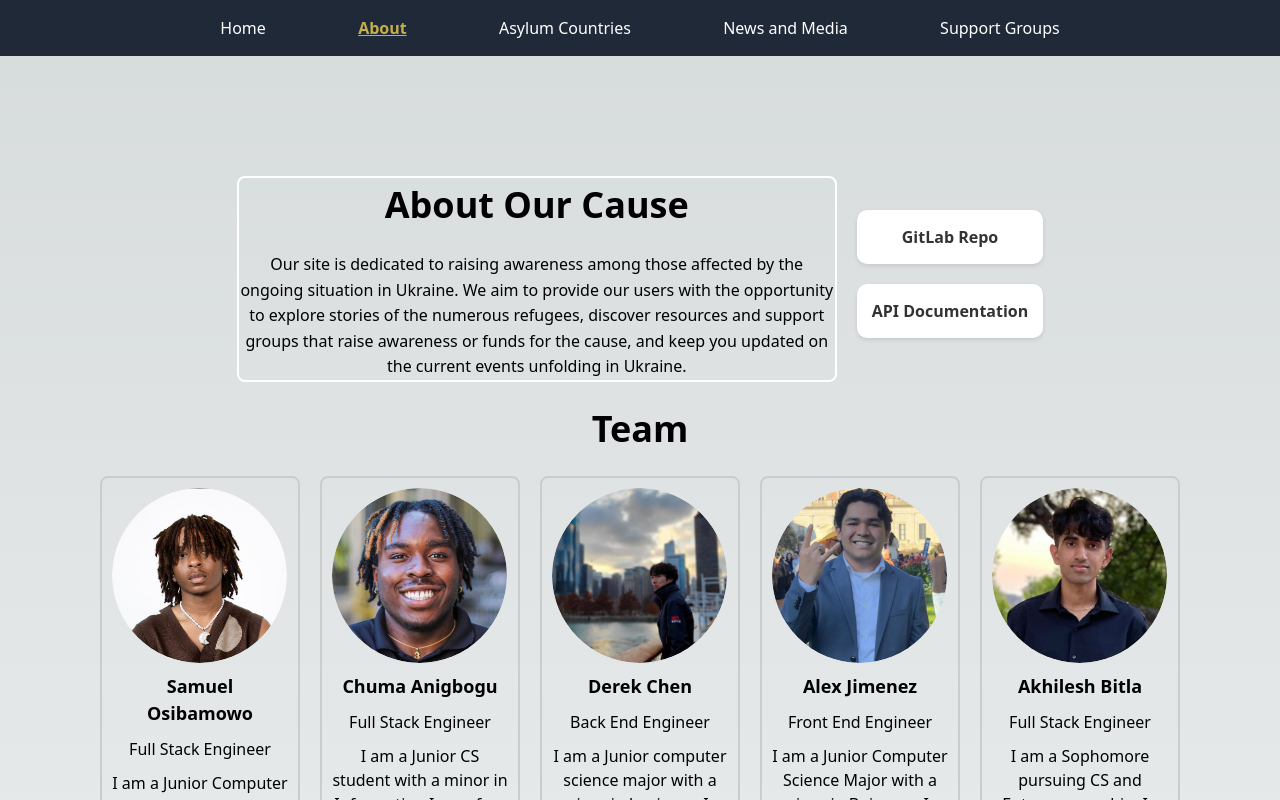
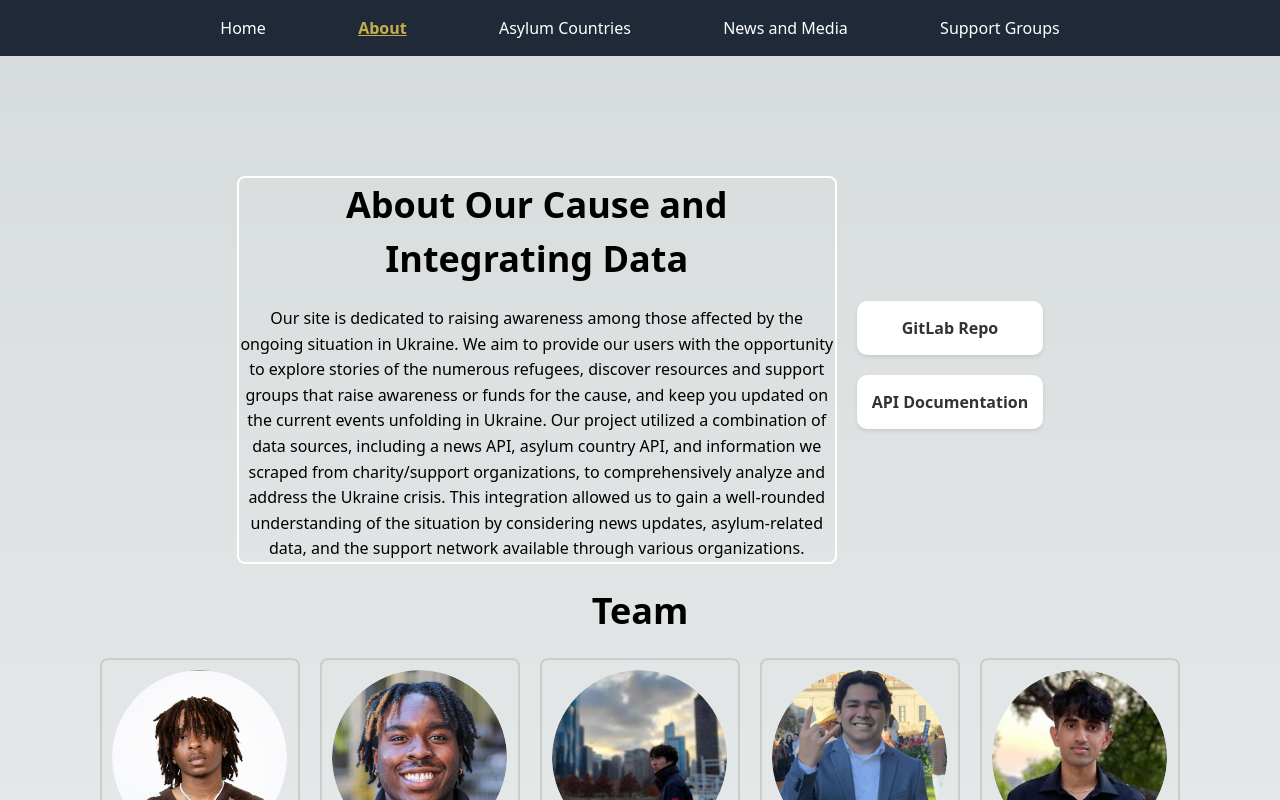
Before and after one commit to akhilbz/CS373_UkraineRefugees, a Next.js app in the folder group6/: page /about-us in a window 1280 px wide. Shown: the top 800 px of the page. Built offline with nearby package versions, Linux system fonts and the light colour scheme; no server answers.

Commit message:
Added stuff to About us and fixed dereks tests

```diff
--- a/group6/src/pages/about-us.js
+++ b/group6/src/pages/about-us.js
@@ -30,7 +30,7 @@ let teamMembers = [
         commits: 0,
         issues: 10,
         tests: 16,
-        gitLabName: 'Chuma Anigbogu',
+        gitLabName: 'chumaanigbogu',
         username: 'chumaanigbogu',
     },
     {
@@ -41,7 +41,7 @@ let teamMembers = [
         bio: 'I am a Junior computer science major with a minor in business. In my free time I develop mods for Minecraft and edit videos.',
         commits: 50,
         issues: 10,
-        tests: 13,
+        tests: 16,
         gitLabName: 'Derek Chen',
         username: 'derex1987',
     },
@@ -255,9 +255,9 @@ export default function AboutUs() {
                     <div className={styles.contentWrapper}>
 
                         <div className={styles.ourCauseContianer}>
-                            <h1 className={styles.ourCauseHeader}>About Our Cause</h1>
+                            <h1 className={styles.ourCauseHeader}>About Our Cause and Integrating Data</h1>
                             <p className={styles.ourCauseText}>
-                                Our site is dedicated to raising awareness among those affected by the ongoing situation in Ukraine. We aim to provide our users with the opportunity to explore stories of the numerous refugees, discover resources and support groups that raise awareness or funds for the cause, and keep you updated on the current events unfolding in Ukraine.
+                                Our site is dedicated to raising awareness among those affected by the ongoing situation in Ukraine. We aim to provide our users with the opportunity to explore stories of the numerous refugees, discover resources and support groups that raise awareness or funds for the cause, and keep you updated on the current events unfolding in Ukraine. Our project utilized a combination of data sources, including a news API, asylum country API, and information we scraped from charity/support organizations, to comprehensively analyze and address the Ukraine crisis. This integration allowed us to gain a well-rounded understanding of the situation by considering news updates, asylum-related data, and the support network available through various organizations.
                             </p>
                         </div>
 
```
